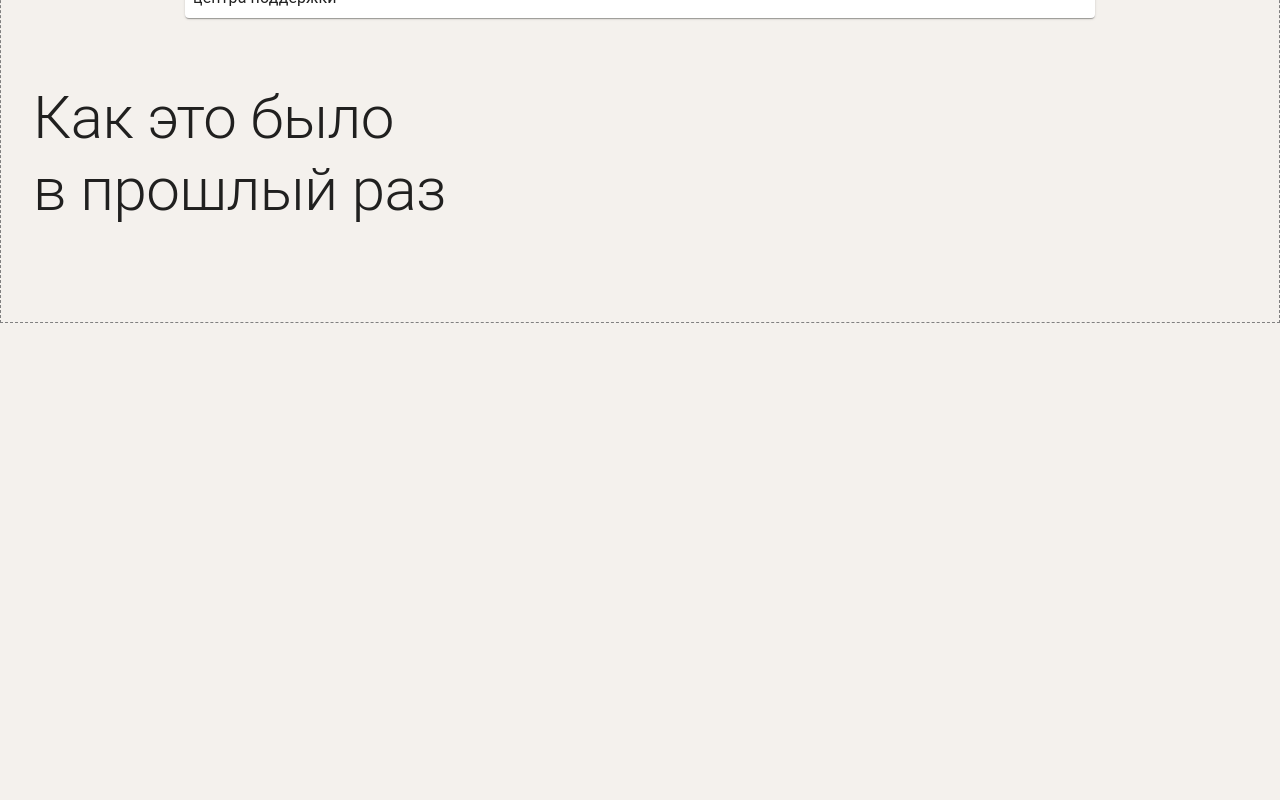
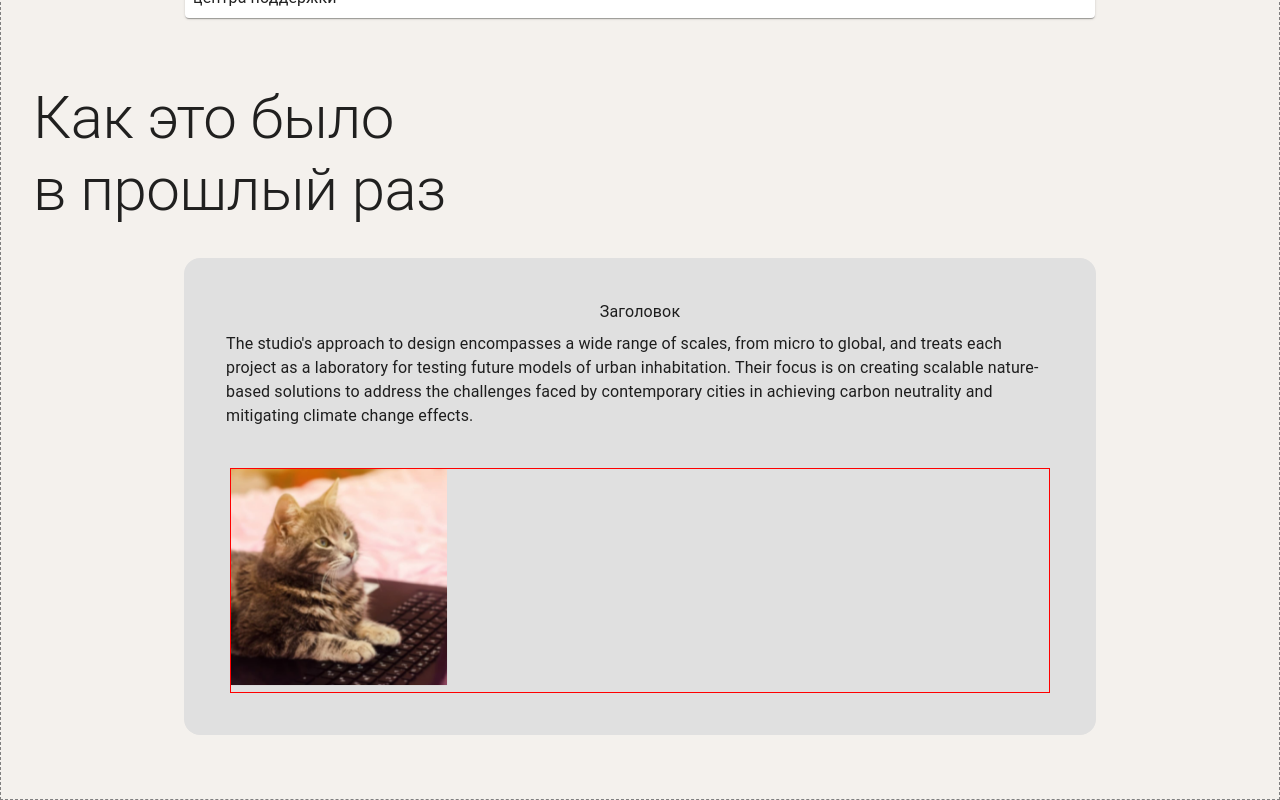
Before and after one commit to yandex-funtech-it-events/frontend, a React (Vite) app: page /single-event in a window 1280 px wide. Shown: the part 5083-5883 px from the top of the page. Before the commit the page ends 5406 px from the top, so only its background shows below. Built offline with nearby package versions, Linux system fonts and the light colour scheme.

Commit message:
feat: work with swipers

```diff
--- /dev/null
+++ b/src/pages/single-event/components/how-it-was/components/carousel.tsx
@@ -0,0 +1,91 @@
+import React from 'react';
+import { Box, Typography, IconButton } from '@mui/material';
+import { Swiper, SwiperRef, SwiperSlide } from 'swiper/react';
+import KeyboardBackspaceIcon from '@mui/icons-material/KeyboardBackspace';
+import EastIcon from '@mui/icons-material/East';
+import { A11y, Navigation, Pagination, Scrollbar } from 'swiper/modules';
+import { posterImages } from '../../../../../libs/constants';
+
+import 'swiper/css';
+import 'swiper/css/navigation';
+import 'swiper/css/pagination';
+import 'swiper/css/scrollbar';
+
+const Carousel: React.FC = () => {
+  const sliderRef = React.useRef<SwiperRef>(null);
+
+  const handlePrev = React.useCallback(() => {
+    if (!sliderRef.current) return;
+    sliderRef.current.swiper.slidePrev();
+  }, []);
+
+  const handleNext = React.useCallback(() => {
+    if (!sliderRef.current) return;
+    sliderRef.current.swiper.slideNext();
+  }, []);
+
+  return (
+    <Box
+      component="section"
+      display="flex"
+      flexDirection="column"
+      alignItems="center"
+      width="912px"
+      borderRadius="16px"
+      sx={{ background: '#E0E0E0', padding: '42px 42px' }}
+    >
+      <Typography mb={2}>Заголовок</Typography>
+      <Typography mb={10}>
+        The studio's approach to design encompasses a wide range of scales, from micro to global,
+        and treats each project as a laboratory for testing future models of urban inhabitation.
+        Their focus is on creating scalable nature-based solutions to address the challenges faced
+        by contemporary cities in achieving carbon neutrality and mitigating climate change effects.
+      </Typography>
+
+      <Box
+        display="flex"
+        sx={{
+          width: '99%',
+          gap: '16px',
+          border: '1px solid red',
+        }}
+      >
+        <Swiper ref={sliderRef} modules={[Navigation, Pagination, Scrollbar, A11y]} loop>
+          {posterImages.map((event, i) => (
+            <SwiperSlide key={i}>
+              <img src={event.img} width="216px" height="216px" style={{ objectFit: 'cover' }} />
+            </SwiperSlide>
+          ))}
+        </Swiper>
+        {/* <IconButton
+          onClick={handlePrev}
+          sx={{
+            padding: '8px',
+            position: 'absolute',
+            top: '45%',
+            left: '-15px',
+            zIndex: '99',
+            backgroundColor: 'rgba(255, 255, 255, 0.12)',
+          }}
+        >
+          <KeyboardBackspaceIcon />
+        </IconButton>
+        <IconButton
+          onClick={handleNext}
+          sx={{
+            padding: '8px',
+            position: 'absolute',
+            top: '45%',
+            right: '-15px',
+            zIndex: '99',
+            backgroundColor: 'rgba(255, 255, 255, 0.12)',
+          }}
+        >
+          <EastIcon />
+        </IconButton> */}
+      </Box>
+    </Box>
+  );
+};
+
+export default Carousel;
--- /dev/null
+++ b/src/pages/single-event/components/how-it-was/components/navigaton.tsx
@@ -0,0 +1,8 @@
+import React from 'react';
+import { Box } from '@mui/material';
+
+const Navigation: React.FC = () => {
+  return <Box component="section" display="flex" flexDirection="column"></Box>;
+};
+
+export default Navigation;
--- a/src/pages/single-event/components/how-it-was/index.tsx
+++ b/src/pages/single-event/components/how-it-was/index.tsx
@@ -1,5 +1,8 @@
 import React from 'react';
 import { Box, Typography } from '@mui/material';
+
+import Carousel from './components/carousel';
+import Navigation from './components/navigaton';
 
 const HowItWas: React.FC = () => {
   return (
@@ -8,6 +11,9 @@ const HowItWas: React.FC = () => {
         Как это было
         <br /> в прошлый раз
       </Typography>
+
+      <Carousel />
+      <Navigation />
     </Box>
   );
 };
```
Also changed, not shown: src/assets/images/mock_caurosel.png (added).
